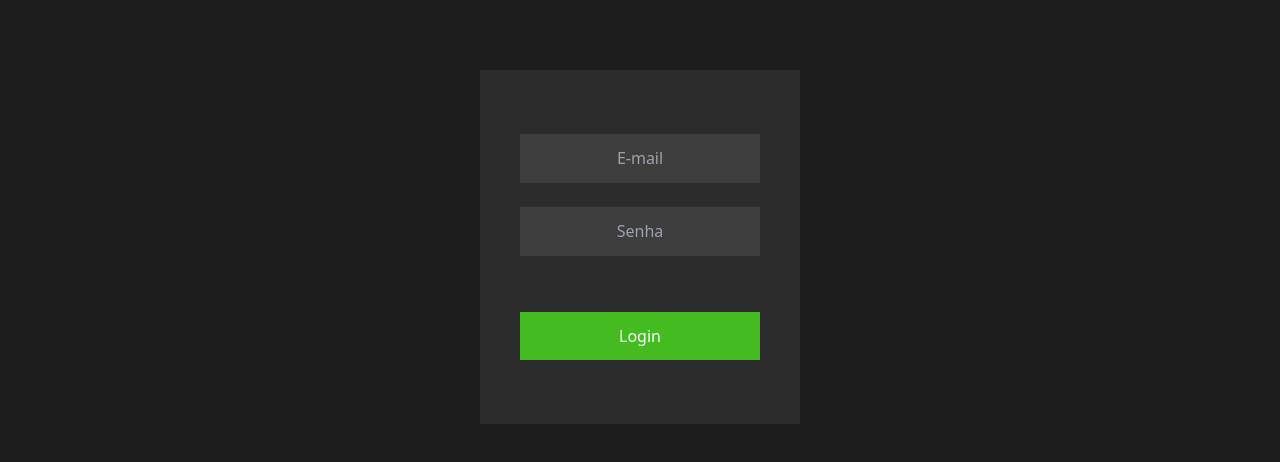
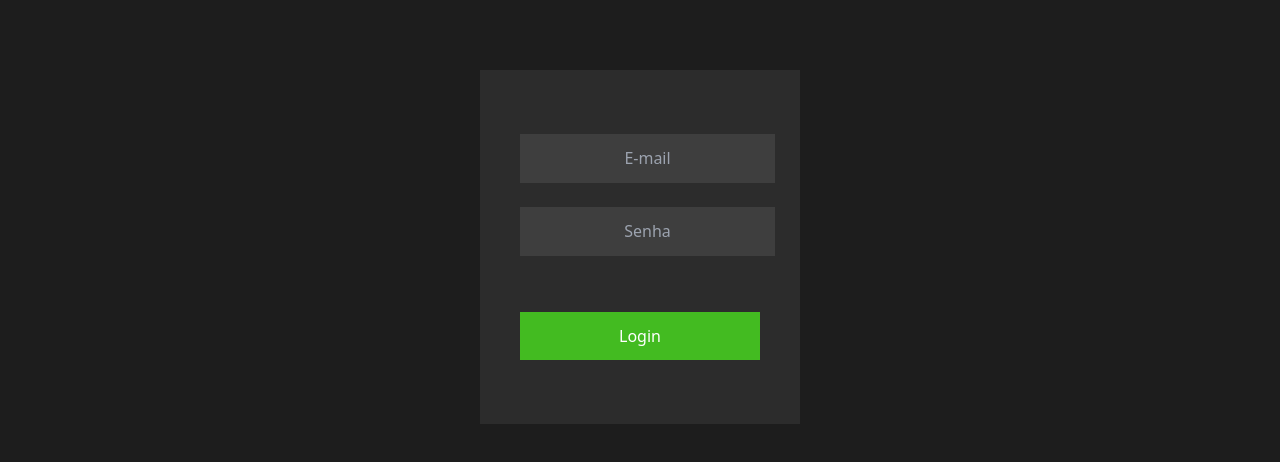
Before and after one commit to MateusGurgel/mazagao-front, a Next.js app: page /login in a window 1280 px wide. Shown: the part 196-658 px from the top of the page. Built offline with nearby package versions, Linux system fonts and the light colour scheme.

Commit message:
login validation added

```diff
--- a/components/input.tsx
+++ b/components/input.tsx
@@ -1,14 +1,19 @@
-import { HTMLInputTypeAttribute } from "react";
+import { HTMLInputTypeAttribute, LegacyRef, useRef } from "react";
+import { UseFormRegisterReturn } from "react-hook-form";
 
 interface InputProps {
   type?: HTMLInputTypeAttribute;
   placeHolder?: string;
+  register?: UseFormRegisterReturn<any>;
+  erroMessage?: string;
 }
 
 export default function Input(props: InputProps) {
   return (
+    <div className="float-left">
       <input
         className="bg-painel p-3 text-center outline-none border-b border-transparent focus:border-brand transition-border duration-300"
+        {...props.register}
         onFocus={(e) => (e.target.placeholder = "")}
         onBlur={(e) => {
           if (props.placeHolder) {
@@ -18,5 +23,9 @@ export default function Input(props: InputProps) {
         placeholder={props.placeHolder}
         type={props.type}
       />
+      {props.erroMessage && (
+        <p className="text-error text-sm">{props.erroMessage}</p>
+      )}
+    </div>
   );
 }
--- a/pages/login.tsx
+++ b/pages/login.tsx
@@ -1,12 +1,49 @@
+import { useForm, SubmitHandler } from "react-hook-form";
 import Button from "@/components/button";
 import Input from "@/components/input";
+import * as yup from "yup";
+import { yupResolver } from "@hookform/resolvers/yup";
+
+interface inputs {
+  email: string;
+  password: string;
+}
+
+const schema = yup
+  .object({
+    email: yup.string().required().email(),
+    password: yup.string().required().min(6).max(64),
+  })
+  .required();
 
 export default function Login() {
+  const {
+    register,
+    handleSubmit,
+    formState: { errors },
+  } = useForm({ resolver: yupResolver(schema) });
+
+  const onSubmit: SubmitHandler<inputs> = (data) => console.log(data);
+
   return (
     <div className="flex justify-center items-center min-h-min-content bg-background">
-      <form className="flex flex-col gap-6 bg-menu w-80 text-center text-white py-16 px-10">
-        <Input type="email" placeHolder="E-mail" />
-        <Input type="password" placeHolder="Senha" />
+      <form
+        onSubmit={handleSubmit(onSubmit)}
+        className="flex flex-col gap-6 bg-menu w-80 text-white py-16 px-10"
+      >
+        <Input
+          placeHolder="E-mail"
+          type="email"
+          register={register("email")}
+          erroMessage={errors.email?.message}
+        />
+
+        <Input
+          type="password"
+          placeHolder="Senha"
+          register={register("password")}
+          erroMessage={errors.password?.message}
+        />
         <Button className="mt-8">Login</Button>
       </form>
     </div>
--- a/tailwind.config.ts
+++ b/tailwind.config.ts
@@ -21,6 +21,7 @@ const config: Config = {
         background: "#1D1D1D",
         menu: "#2C2C2C",
         painel: "#3E3E3E",
+        error: "#FF0000",
       },
       spacing: {
         85: "85px",
```
Also changed, not shown: package.json (+7 -4 lines), 1 other file (tests, documents, lock files or other folders). Lines whose indentation alone changed are shown as unchanged.
